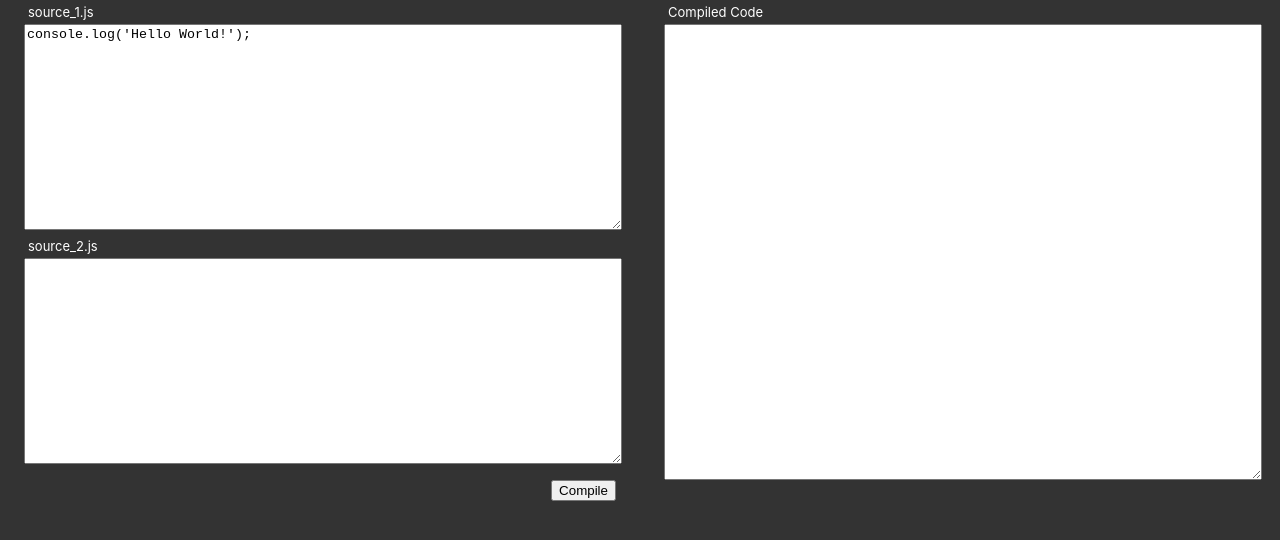
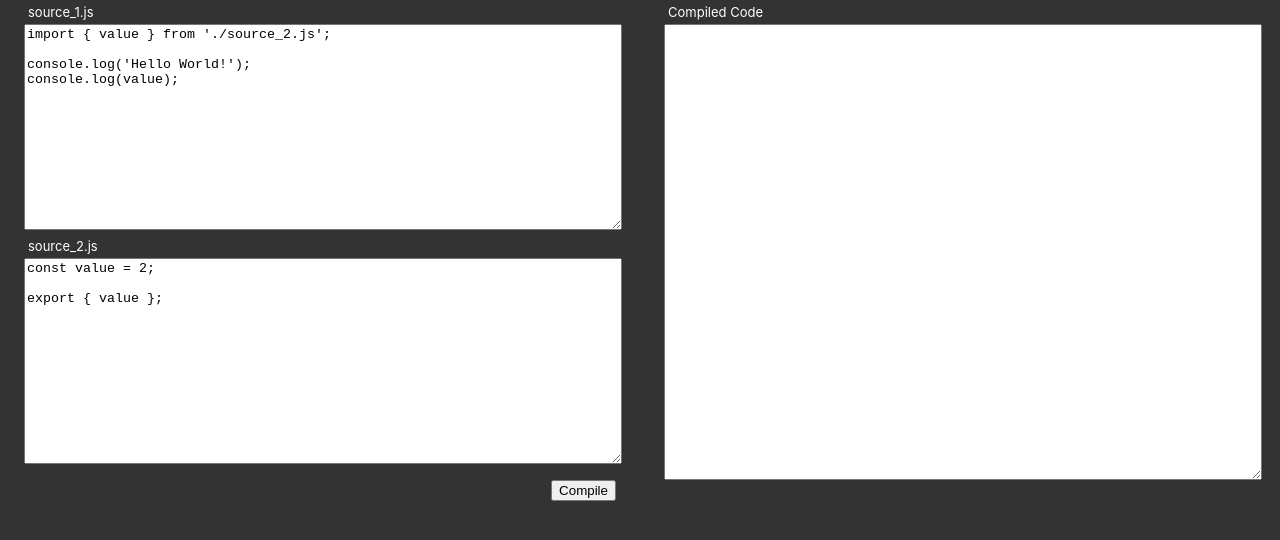
Before and after one commit to code-with-blanc/bundling-standalone, a React (Create React App) app: page / in a window 1280 px wide. Shown: the top 540 px of the page. Built offline with nearby package versions, Linux system fonts and the light colour scheme.

Commit message:
refactor babel code to outside App.js

```diff
--- a/package.json
+++ b/package.json
@@ -9,7 +9,8 @@
     "@testing-library/user-event": "^7.1.2",
     "react": "^16.13.1",
     "react-dom": "^16.13.1",
-    "react-scripts": "3.4.1"
+    "react-scripts": "3.4.1",
+    "rollup": "^2.16.1"
   },
   "scripts": {
     "start": "react-scripts start",
--- a/src/App.js
+++ b/src/App.js
@@ -1,34 +1,23 @@
 import React, {useState} from 'react';
-import * as Babel from '@babel/standalone';
 
 import Editor from './views/Editor.jsx';
 import Result from './views/Result.jsx';
 import ErrorView from './views/ErrorView.jsx';
 
+import { babelTranspile } from './compile.js';
+
 import './App.css';
-
-const babelConfig = {
-  presets: ['env'],
-  generatorOpts: {
-    sourceMaps: true,
-  }
-};
 
 function App() {
   const [result, setResult] = useState({});
   const [compilationError, setCompilationError] = useState(undefined);
 
   const compile = ({ sources }) => {
-    setCompilationError(false);
+    setCompilationError(null);
 
     try {
-      const result = Babel.transform(sources[0], babelConfig);
-      console.log(result);
-
       setResult({
-        source: result.code,
-        map: result.map,
-        ast: result.ast,
+        source: babelTranspile(sources),
       });
     } catch(e) {
       console.log(e);
--- /dev/null
+++ b/src/compile.js
@@ -0,0 +1,25 @@
+import * as Babel from '@babel/standalone';
+// import rollup from 'rollup';
+
+export function babelTranspile(sources) {
+  const babelConfig = {
+    presets: ['env'],
+    generatorOpts: {
+      sourceMaps: true,
+    }
+  };
+
+  let output = '';
+
+  sources.forEach((src, i) => {
+    output += `//// Transpiled sources[${i}]\n\n`;
+    output += Babel.transform(src, babelConfig).code;
+    output += '\n\n\n\n';
+  });
+
+  return output;
+};
+
+export function rollupTranspile() {
+
+};
--- a/src/views/Editor.jsx
+++ b/src/views/Editor.jsx
@@ -3,13 +3,23 @@ import React, { useState } from 'react'
 import TextArea from './TextArea';
 import './Editor.css';
 
-const initialCode = `console.log('Hello World!');`;
+const initialCode1 = `\
+import { value } from './source_2.js';
+
+console.log('Hello World!');
+console.log(value);
+`;
+const initialCode2 = `\
+const value = 2;
+
+export { value };
+`;
 
 const Editor = ({
   onCompile
 }) => {
-  const [source1, setSource1] = useState(initialCode);
-  const [source2, setSource2] = useState("");
+  const [source1, setSource1] = useState(initialCode1);
+  const [source2, setSource2] = useState(initialCode2);
 
   return (
     <div>
```
Also changed, not shown: 1 other file (tests, documents, lock files or other folders).
